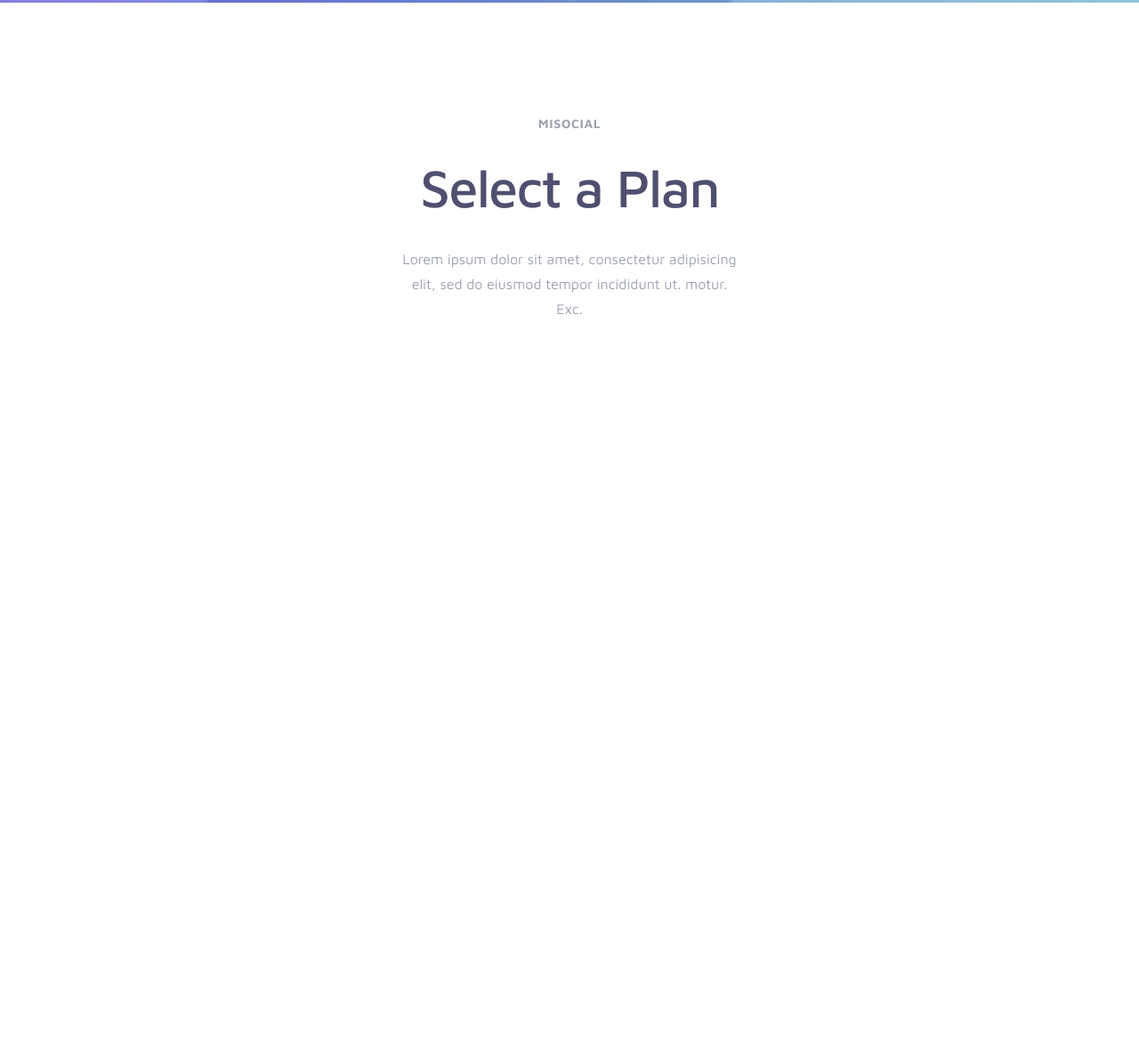
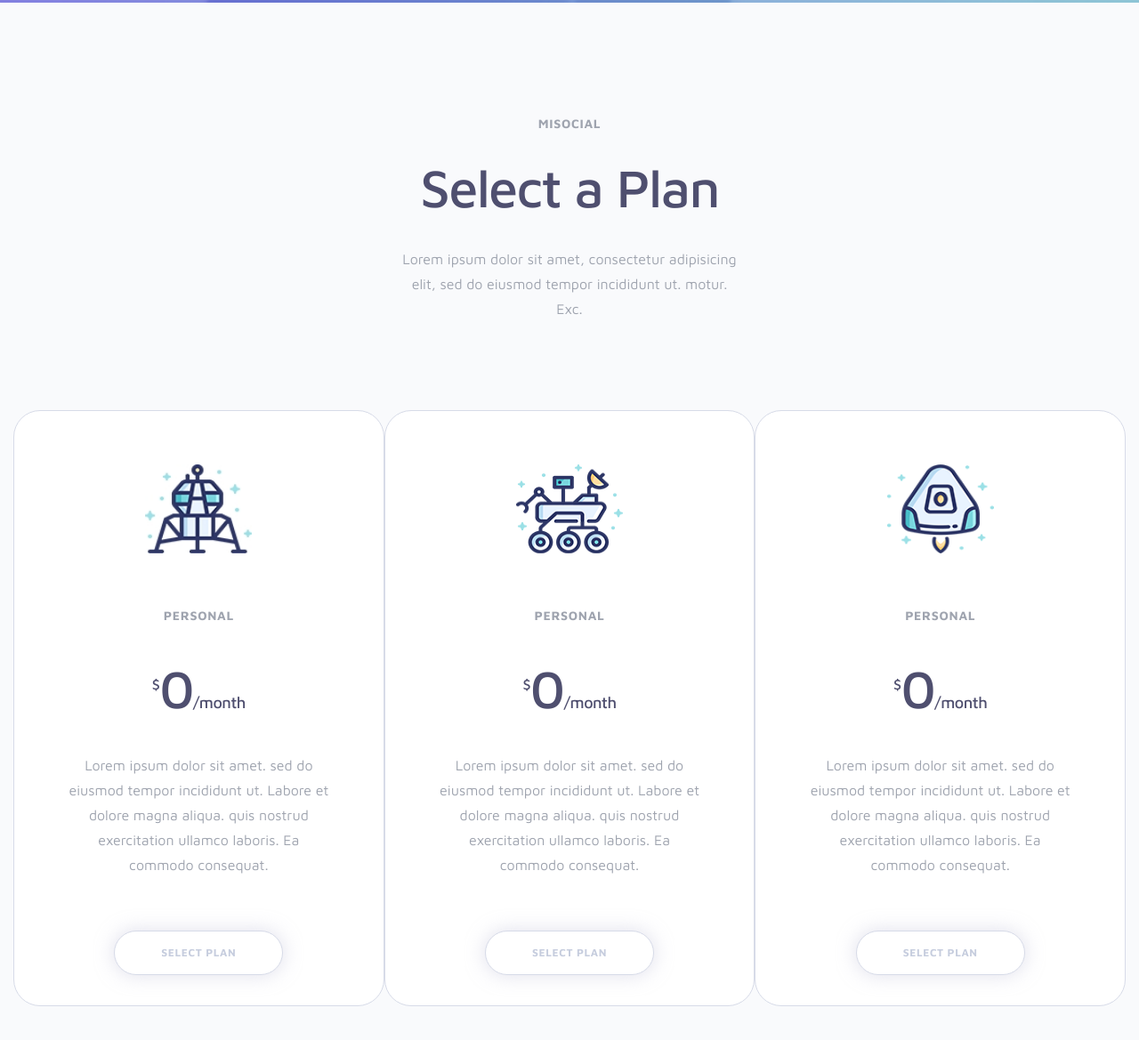
Before and after one commit to Darksiend/Prising-Logo-Page, a plain HTML site: page index.html in a window 1280 px wide. Shown: the part 797-1966 px from the top of the page at 89% size. Before the commit the page ends 1158 px from the top, so only its background shows below. Drawn offline with Linux system fonts and the light colour scheme.

Commit message:
Add Block Pricing

```diff
--- a/index.html
+++ b/index.html
@@ -61,9 +61,57 @@
           </div>
 
           <div class="prising__tags">
-              <div class="prising__tags__item"></div>
-              <div class="prising__tags__item"></div>
-              <div class="prising__tags__item"></div>
+            <div class="prising__tags__item">
+              <div class="img__tags">
+                <img src="img/pricing/1.jpg" alt="" />
+              </div>
+              <div class="prising__tags__kind">
+                personal
+              </div>
+              <div class="prising__tags__price">
+               <sup>$</sup>0<span>/month</span>
+              </div>
+              <div class="prising__tags__text">
+                Lorem ipsum dolor sit amet. sed do eiusmod tempor incididunt ut.
+                Labore et dolore magna aliqua. quis nostrud exercitation ullamco
+                laboris. Ea commodo consequat.
+              </div>
+              <button class="price-btn">Select plan</button>
+            </div>
+            <div class="prising__tags__item">
+              <div class="img__tags">
+                <img src="img/pricing/2.png" alt="" />
+              </div>
+              <div class="prising__tags__kind">
+                personal
+              </div>
+              <div class="prising__tags__price">
+               <sup>$</sup>0<span>/month</span>
+              </div>
+              <div class="prising__tags__text">
+                Lorem ipsum dolor sit amet. sed do eiusmod tempor incididunt ut.
+                Labore et dolore magna aliqua. quis nostrud exercitation ullamco
+                laboris. Ea commodo consequat.
+              </div>
+              <button class="price-btn">Select plan</button>
+            </div>
+            <div class="prising__tags__item">
+              <div class="img__tags">
+                <img src="img/pricing/3.png" alt="" />
+              </div>
+              <div class="prising__tags__kind">
+                personal
+              </div>
+              <div class="prising__tags__price">
+                <sup>$</sup>0<span>/month</span>
+               </div>
+              <div class="prising__tags__text">
+                Lorem ipsum dolor sit amet. sed do eiusmod tempor incididunt ut.
+                Labore et dolore magna aliqua. quis nostrud exercitation ullamco
+                laboris. Ea commodo consequat.
+              </div>
+              <button class="price-btn">Select plan</button>
+            </div>
           </div>
         </div>
       </div>
--- a/style.css
+++ b/style.css
@@ -4,6 +4,9 @@
     font-size: 13px;
 }
 
+.html{
+    font-size: 13px;
+}
 
 *,
 *:before,
@@ -219,11 +222,13 @@ h6 {
 
 .pricing {
     display: block;
+    background-color: #f9fafc;
+
 
 }
 
 .pricing__header {
-    margin-top: 120px;
+    padding-top: 120px;
     margin-left: auto;
     margin-right: auto;
 
@@ -271,3 +276,137 @@ h6 {
 
 
 }
+
+.prising__tags__kind {
+    color: #9fa4af;
+    font-family: "Maven Pro";
+    font-size: 14px;
+    font-weight: 700;
+    line-height: 32px;
+    text-transform: uppercase;
+    /* Text style for "personal" */
+    letter-spacing: 0.7px;
+    margin-bottom: 30px;
+}
+
+.prising__tags__text {
+    color: #9fa4af;
+    font-family: "Maven Pro";
+    font-size: 16px;
+    font-weight: 400;
+    line-height: 28px;
+    max-width: 300px;
+    width: 100%;
+    margin-left: auto;
+    margin-right: auto;
+
+    height: 140px;
+    margin-bottom: 60px;
+}
+
+.prising__tags__price{
+    margin-bottom: 20px;
+}
+
+
+.price-btn{
+    color: #c6cdde;
+font-family: "Maven Pro";
+font-size: 12px;
+font-weight: 700;
+line-height: 32px;
+text-transform: uppercase;
+/* Text style for "select pla" */
+letter-spacing: 0.6px;
+width: 190px;
+height: 50px;
+box-shadow: 0 0 19px 2px rgba(204, 204, 223, 0.5);
+border-radius: 25px;
+border: 1px solid #d7dbe8;
+background-color: #ffffff;
+cursor: pointer;
+
+
+}
+
+.price-btn:hover{
+    color: #fff;
+    background-color:#6e45e2;
+}
+
+
+.prising__tags{
+    display: flex;
+    flex-direction: row;
+    justify-content: space-between;
+
+    padding-bottom: 120px;
+
+}
+
+
+
+.prising__tags__item {
+
+    max-width: 440px;
+    width: 100%;
+    height: 670px;
+    text-align:center;
+    background-color: #ffffff;
+    border-radius: 30px;
+    border: 1px solid #d7dbe8;
+    transition: box-shadow .2s linear;
+
+
+}
+
+.prising__tags__price{
+    color: #4f4f6f;
+font-family: "Maven Pro";
+font-size: 18px;
+font-weight: 500;
+line-height: 72px;
+}
+
+.prising__tags__price sup{
+
+    color: #4f4f6f;
+    font-family: "Maven Pro";
+    font-size: 16px;
+    font-weight: 500;
+    line-height: 50.55px;
+    /* Text style for "$" */
+    letter-spacing: -0.64px;
+}
+
+.prising__tags__price {
+    color: #4f4f6f;
+    font-family: "Maven Pro";
+    font-size: 18px;
+    font-weight: 500;
+    line-height: 72px;
+    /* Text style for "29" */
+    font-size: 60px;
+    letter-spacing: -1.69px;
+}
+
+.prising__tags__price span{
+    color: #4f4f6f;
+font-family: "Maven Pro";
+font-size: 18px;
+font-weight: 500;
+line-height: 72px;
+letter-spacing: -0.51px;
+}
+
+.prising__tags__item:hover{
+    box-shadow: 0 0 82px 10px rgba(204, 204, 223, 0.71);
+}
+
+.img__tags img{
+    margin-top: 60px;
+    margin-bottom: 50px;
+    width: 120px;
+    height: 100px;
+
+}
```
Also changed, not shown: img/pricing/1.jpg (added), img/pricing/2.png (added), img/pricing/3.png (added).
